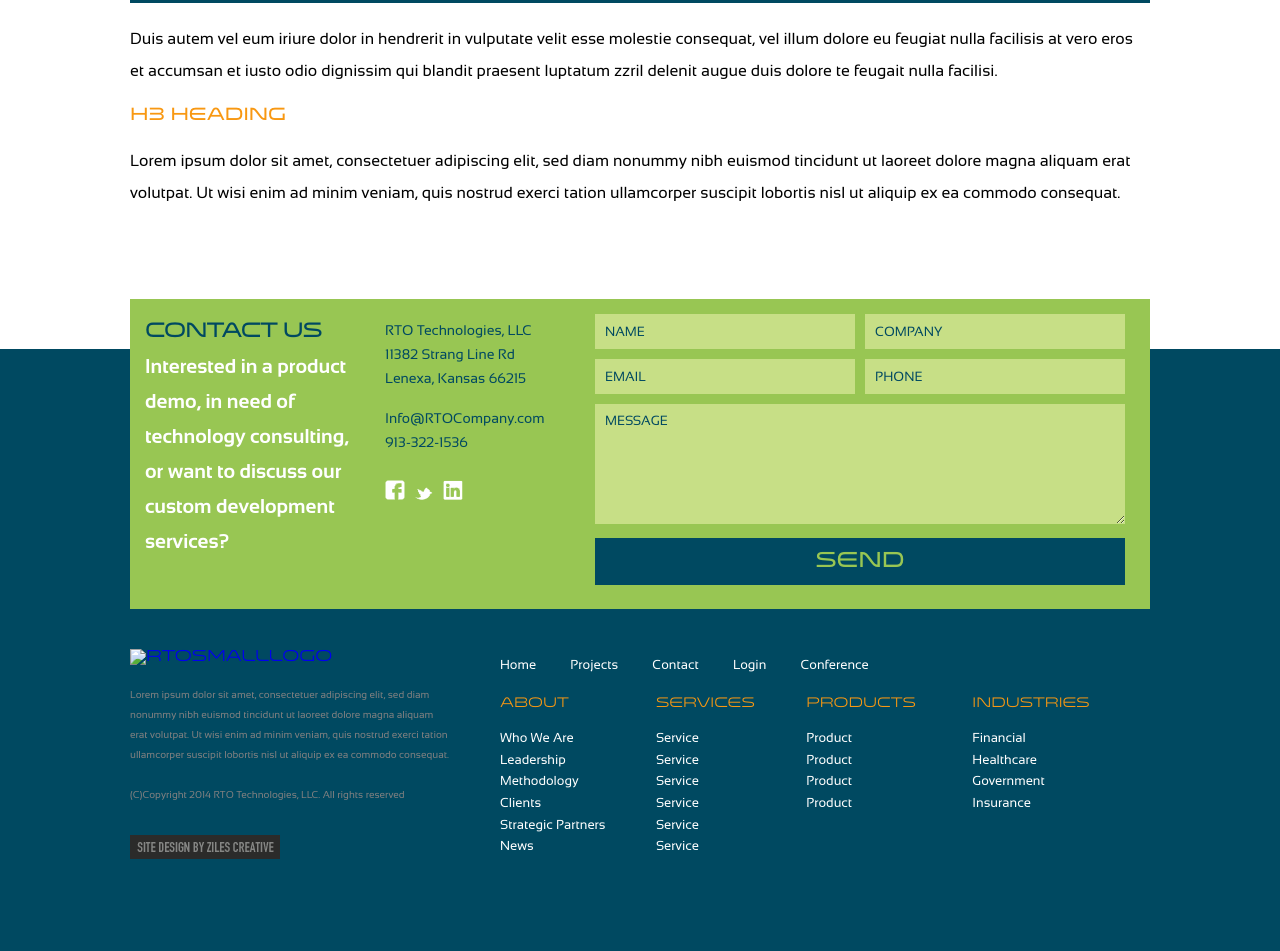
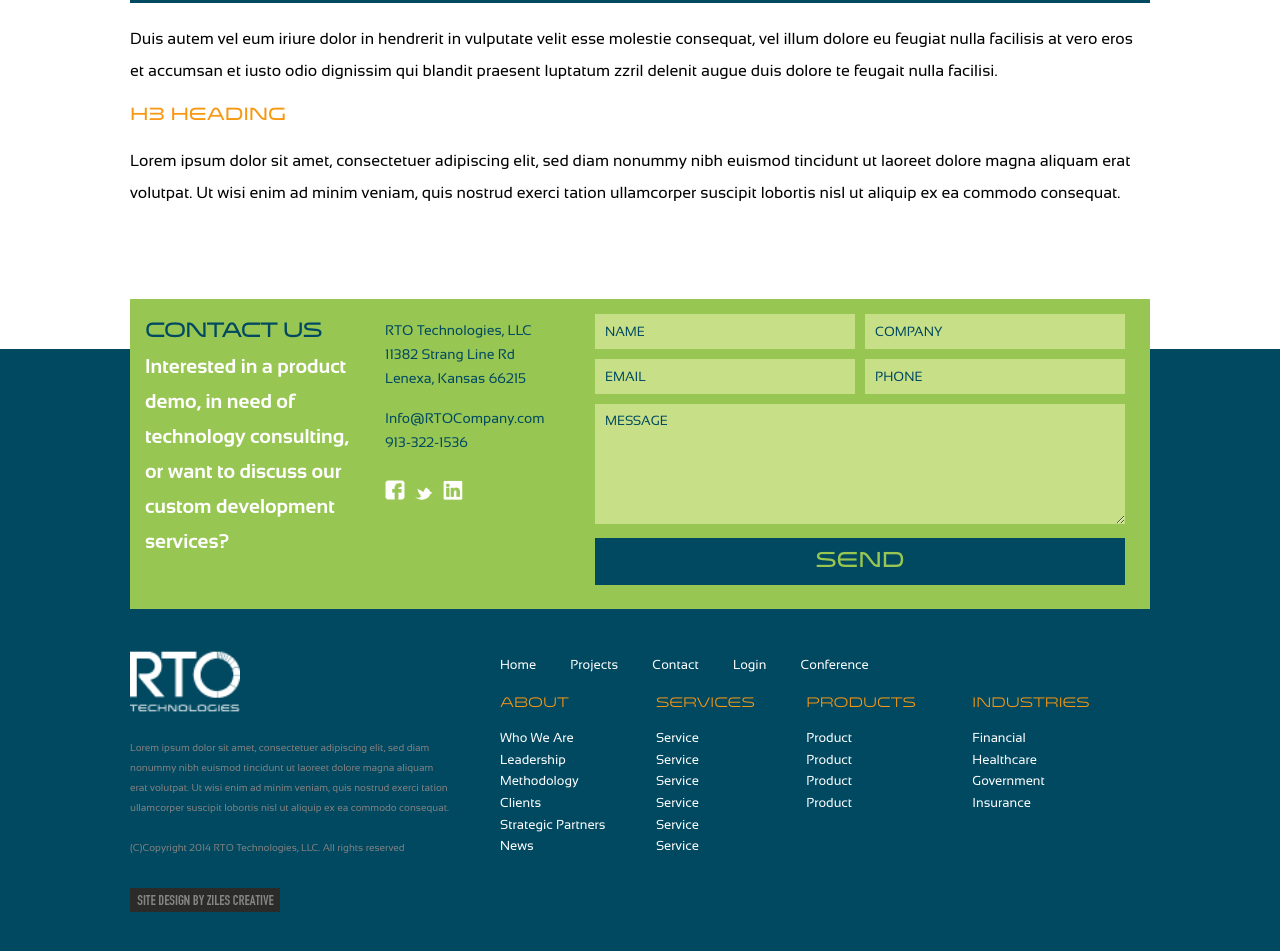
Before and after one commit to LukeTheProgrammer/RTOpage, a plain HTML site: page index.html in a window 1280 px wide. Shown: the part 1076-2027 px from the top of the page. Drawn offline with Linux system fonts and the light colour scheme.

Commit message:
Footer Logo

```diff
--- a/index.html
+++ b/index.html
@@ -65,7 +65,7 @@
 					</div>
 				</div>
 				<div id="footerText">
-					<a href="#"><img src="RTOTechnologiesSmallLogo" alt="RTOSmallLogo" id="RTOfooterLogo"/></a>
+					<a href="#"><img src="images/rto-logo-white.png" alt="RTOSmallLogo" id="RTOfooterLogo"/></a>
 					<p>Lorem ipsum dolor sit amet, consectetuer adipiscing elit, sed diam nonummy nibh euismod tincidunt ut laoreet dolore magna aliquam erat volutpat. Ut wisi enim ad minim veniam, quis nostrud exerci tation ullamcorper suscipit lobortis nisl ut aliquip ex ea commodo consequat.</p>
 					<p>(C)Copyright 2014 RTO Technologies, LLC. All rights reserved</p>
 					<a src=#><img src="images/ziles.png" id="ziles"/></a>
```
Also changed, not shown: images/rto-logo-white.png (added).
